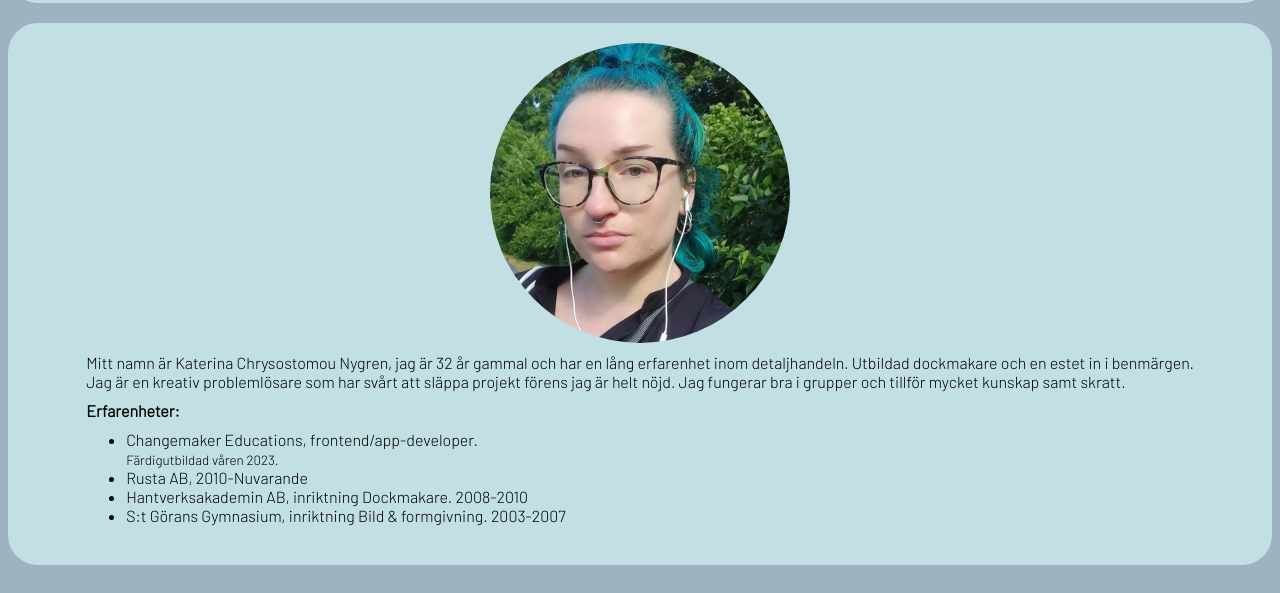
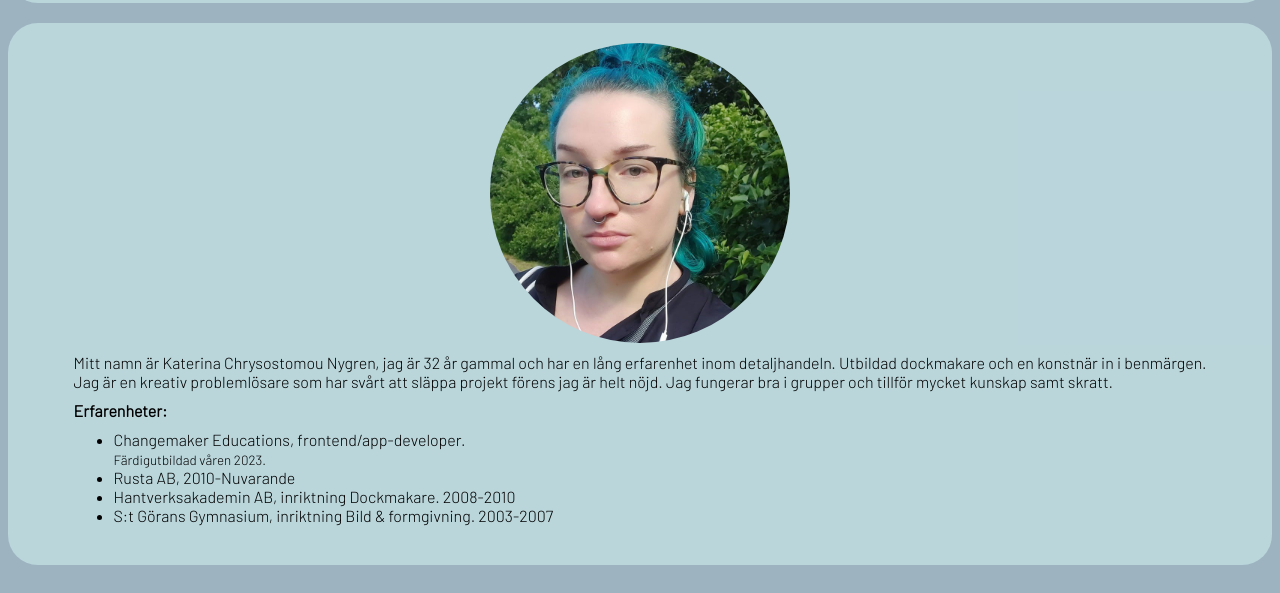
Before and after one commit to ChrysostomouNygren/KCN.se, a plain HTML site: page Index.html in a window 1280 px wide. Shown: the part 164-757 px from the top of the page. Drawn offline with Linux system fonts and the light colour scheme.

Commit message:
minor tweeks

```diff
--- a/Index.html
+++ b/Index.html
@@ -28,7 +28,7 @@
     <main>
         <img src="media/jak.jpg" alt="Portrait" class="portrait">
         <div class="information">
-            <p>Mitt namn är Katerina Chrysostomou Nygren, jag är 32 år gammal och har en lång erfarenhet inom detaljhandeln. Utbildad dockmakare och en estet in i benmärgen.<br>
+            <p>Mitt namn är Katerina Chrysostomou Nygren, jag är 32 år gammal och har en lång erfarenhet inom detaljhandeln. Utbildad dockmakare och en konstnär in i benmärgen.<br>
             Jag är en kreativ problemlösare som har svårt att släppa projekt förens jag är helt nöjd. Jag fungerar bra i grupper och tillför mycket kunskap samt skratt.</p>
             <h4>Erfarenheter:</h4>
             <ul>
--- a/css/colors.css
+++ b/css/colors.css
@@ -4,7 +4,7 @@ body{
 }
 
 .header-container, main, footer{
-    background-color: #C2DFE3;
+    background-color: #c2dfe3cb;
 }
 
 textarea, input[type="email"], button{
```
